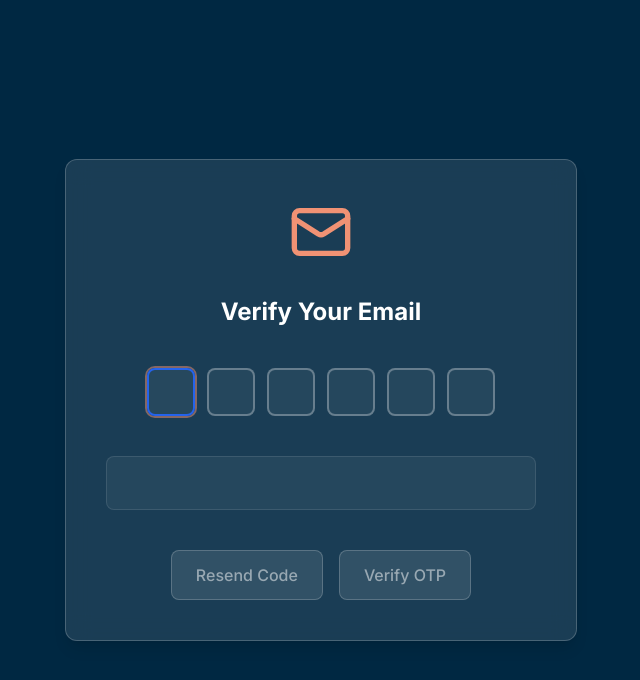
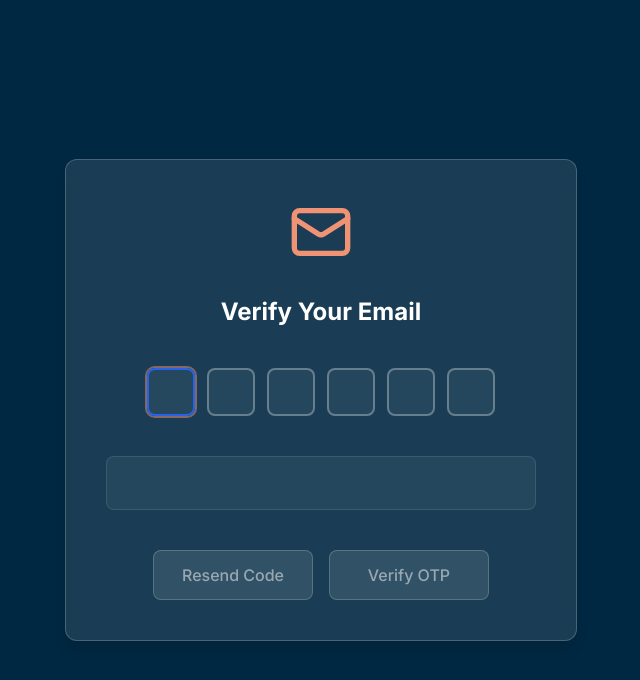
Before and after one commit to MnbNwz/aab_platform, a React (Vite) app in the folder client/: page /otp-verification in a window 1280 px wide. Shown: the top 680 px of the page, without its empty margins (319-959 px from the left). Built offline with nearby package versions, Linux system fonts and the light colour scheme; no server answers.

Commit message:
OTP olors fixed

```diff
--- a/client/src/components/auth/OTPVerification.tsx
+++ b/client/src/components/auth/OTPVerification.tsx
@@ -454,7 +454,7 @@ const OTPVerification: React.FC<OTPVerificationProps> = ({
                 !email ||
                 !isValidEmail(email)
               }
-              className={`px-4 sm:px-6 py-3 rounded-lg font-medium transition-all duration-200 flex items-center justify-center min-w-[100px] sm:min-w-[120px] text-sm sm:text-base ${
+              className={`px-4 sm:px-6 py-3 rounded-lg font-medium transition-all duration-200 flex items-center justify-center w-[140px] sm:w-[160px] text-sm sm:text-base ${
                 isResending ||
                 (userVerification?.cooldownSeconds &&
                   userVerification.cooldownSeconds > 0) ||
@@ -492,13 +492,13 @@ const OTPVerification: React.FC<OTPVerificationProps> = ({
                 !isValidOTP(otp) ||
                 isOTPExpired()
               }
-              className={`px-4 sm:px-6 py-3 rounded-lg font-medium transition-all duration-200 flex items-center justify-center min-w-[100px] sm:min-w-[120px] text-sm sm:text-base ${
+              className={`px-4 sm:px-6 py-3 rounded-lg font-medium transition-all duration-200 flex items-center justify-center w-[140px] sm:w-[160px] text-sm sm:text-base ${
                 isVerifying ||
                 verificationStatus === "success" ||
                 !isValidOTP(otp) ||
                 isOTPExpired()
                   ? "bg-white/10 text-white/50 cursor-not-allowed border border-white/20"
-                  : "bg-accent-600 hover:bg-accent-700 text-white border border-accent-500 hover:border-accent-400 shadow-lg hover:shadow-xl transform hover:scale-105"
+                  : "bg-orange-600 hover:bg-orange-700 text-white border border-orange-500 hover:border-orange-400 shadow-lg hover:shadow-xl transform hover:scale-105"
               }`}
             >
               {isVerifying ? (
```
